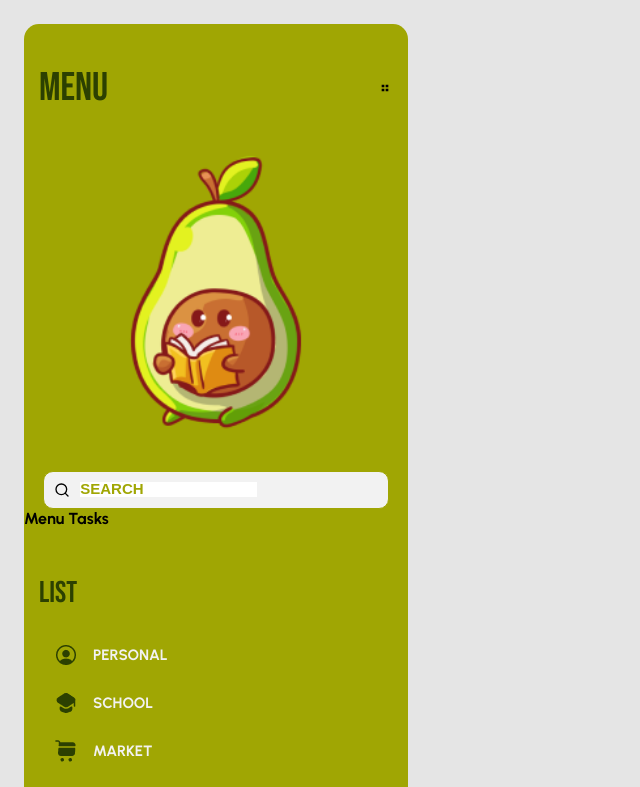
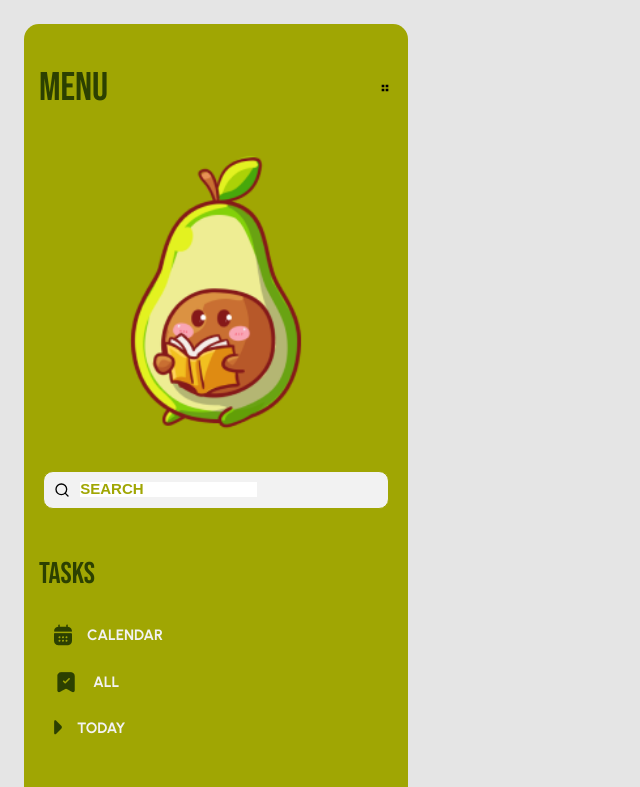
Before and after one commit to JoseDarioGonzalezCha/TodoZinho, a React (Vite) app: page / in a window 1280 px wide. Shown: the top 787 px of the page, without its empty margins (0-640 px from the left). Built offline with nearby package versions, Linux system fonts and the light colour scheme.

Commit message:
feat: creted and stylized component MenuTasks

```diff
--- a/src/Components/Menu/MenuTasks/MenuTasks.jsx
+++ b/src/Components/Menu/MenuTasks/MenuTasks.jsx
@@ -1,7 +1,40 @@
-import React from 'react'
+import React from "react";
+
+import calendar from "../../../assets/calendar.png";
+import archivetick from "../../../assets/archivetick.png";
+import today from "../../../assets/today.png";
+
+import {
+  StyledAll,
+  StyledCalendar,
+  StyledMenuContainer,
+  StyledMenuTasks,
+  StyledParagraph,
+  StyledTitle,
+  StyledToday,
+} from "./MenuTasks.styles";
 
 export const MenuTasks = () => {
   return (
-	<div>Menu Tasks</div>
-  )
-}
+    <StyledMenuContainer>
+      <StyledTitle>TASKS</StyledTitle>
+
+      <StyledMenuTasks>
+        <StyledCalendar>
+          <img src={calendar} alt="image calendar" />
+          <StyledParagraph>CALENDAR</StyledParagraph>
+        </StyledCalendar>
+
+        <StyledAll>
+          <img src={archivetick} alt="check all" />
+          <StyledParagraph>ALL</StyledParagraph>
+        </StyledAll>
+
+        <StyledToday>
+          <img src={today} alt="image today" />
+          <StyledParagraph>TODAY</StyledParagraph>
+        </StyledToday>
+      </StyledMenuTasks>
+    </StyledMenuContainer>
+  );
+};
--- /dev/null
+++ b/src/Components/Menu/MenuTasks/MenuTasks.styles.js
@@ -0,0 +1,48 @@
+import styled from "styled-components";
+
+export const StyledMenuContainer = styled.div`
+  margin: 50px 15px;
+`;
+export const StyledTitle = styled.h3`
+  font-family: "Bebas Neue";
+  font-weight: 400;
+  font-size: 30px;
+  line-height: 30px;
+  text-transform: uppercase;
+  color: #2c4001;
+  margin: 5px 0;
+`;
+
+export const StyledMenuTasks = styled.div`
+  display: flex;
+  flex-direction: column;
+  justify-content: space-between;
+  padding: 30px 15px;
+  gap: 24px;
+`;
+
+export const StyledCalendar = styled.div`
+  display: flex;
+  align-items: center;
+  gap: 15px;
+`;
+
+export const StyledAll = styled.div`
+  display: flex;
+  align-items: center;
+  gap: 15px;
+`;
+
+export const StyledToday = styled.div`
+  display: flex;
+  align-items: center;
+  gap: 15px;
+`;
+
+export const StyledParagraph = styled.p`
+  color: #f2f2f2;
+  font-family: "Urbanist";
+  font-weight: 700;
+  font-size: 15px;
+  line-height: 18px;
+`;
```
